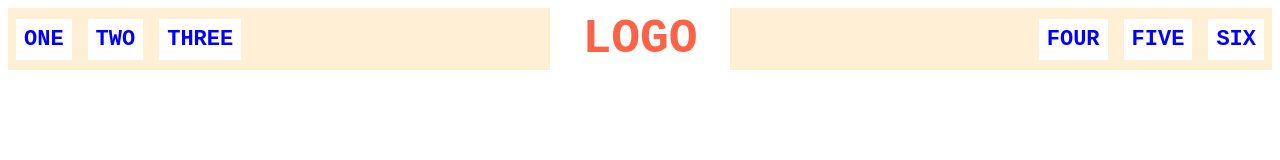
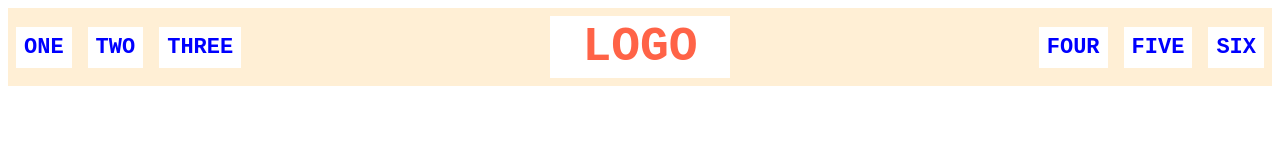
Before and after one commit to padawan009/flexbox-tasks, a plain HTML site: page 02-flex-header/index.html in a window 1280 px wide. Drawn offline with Linux system fonts and the light colour scheme.

Commit message:
did 2 task

```diff
--- a/02-flex-header/style.css
+++ b/02-flex-header/style.css
@@ -6,6 +6,7 @@
   flex: 1;
   justify-content: space-between;
   align-items: center;
+  padding: 8px;
 }
 
 .logo {
@@ -14,15 +15,15 @@
   color: tomato;
   background: white;
   padding: 4px 32px;
-
-
 }
 
 ul {
   /* this removes the dots on the list items*/
   list-style-type: none;
   display: flex;
+  align-items: center;
   padding: 0;
+  gap: 1em;
 }
 
 a {
@@ -32,5 +33,4 @@ a {
   padding: 8px;
   /* this removes the line under the links */
   text-decoration: none;
-  margin: 8px;
 }
```
